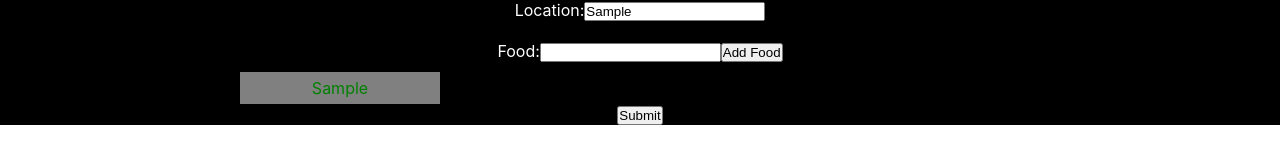
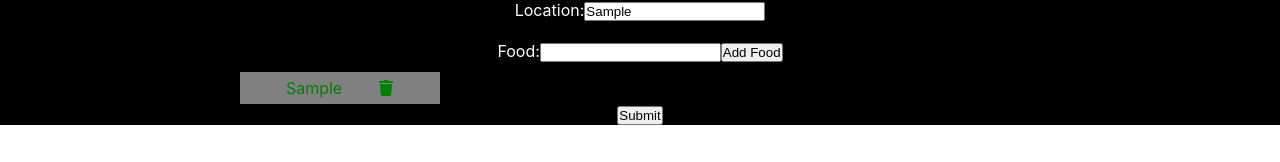
Before and after one commit to Build-Week-Making-Potlucks-Greate-Again/front-end, a React (Create React App) app: page /create-potluck in a window 1280 px wide. Both pictures are taken after typing "Sample", "Sample", "2020-01-15", "10:30", "Sample", "Sample" into the empty fields and a click on the button "Add Food". Shown: the part 258-420 px from the top of the page. Built offline with nearby package versions, Linux system fonts and the light colour scheme.

Commit message:
re-add icon

```diff
--- a/src/components/CreateForm.js
+++ b/src/components/CreateForm.js
@@ -1,5 +1,5 @@
 import React, {useState} from 'react'
-// import * as FaIcons from 'react-icons/fa'
+import * as FaIcons from 'react-icons/fa'
 
 function CreateForm(props) {
 
@@ -86,7 +86,7 @@ function CreateForm(props) {
                     {
                         comida.map(food => {
                             return(
-                                <li onClick={deleteFood}>{food}</li>
+                                <li onClick={deleteFood}>{food}<FaIcons.FaTrash className="icon" /></li>
                             )
                         })
                     }
@@ -103,7 +103,6 @@ function CreateForm(props) {
 export default CreateForm
 
 
-// <FaIcons.FaTrash className="icon" />
 
   // const removeFood = (e) => {
     //     console.log(e.target)
```
